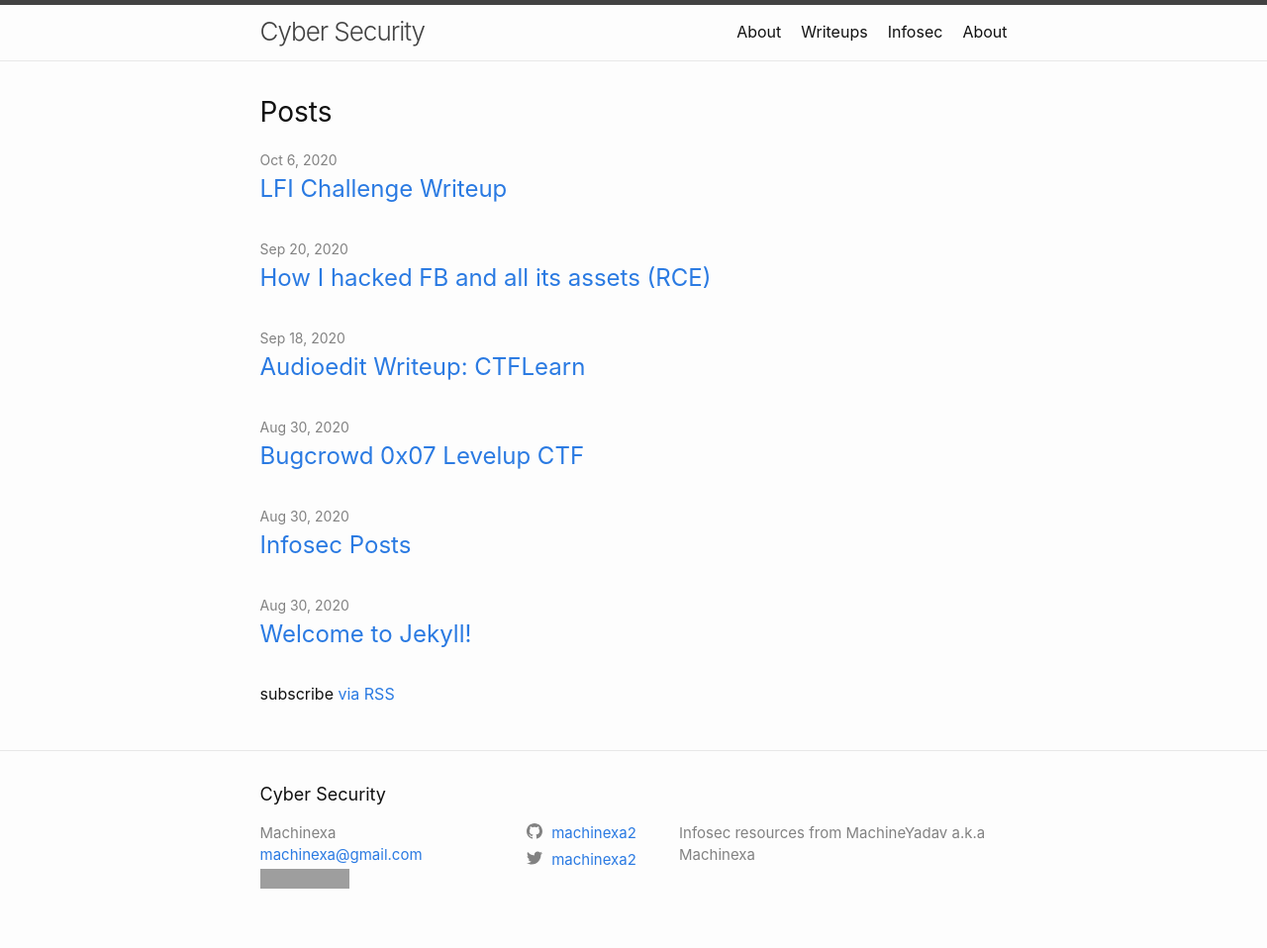
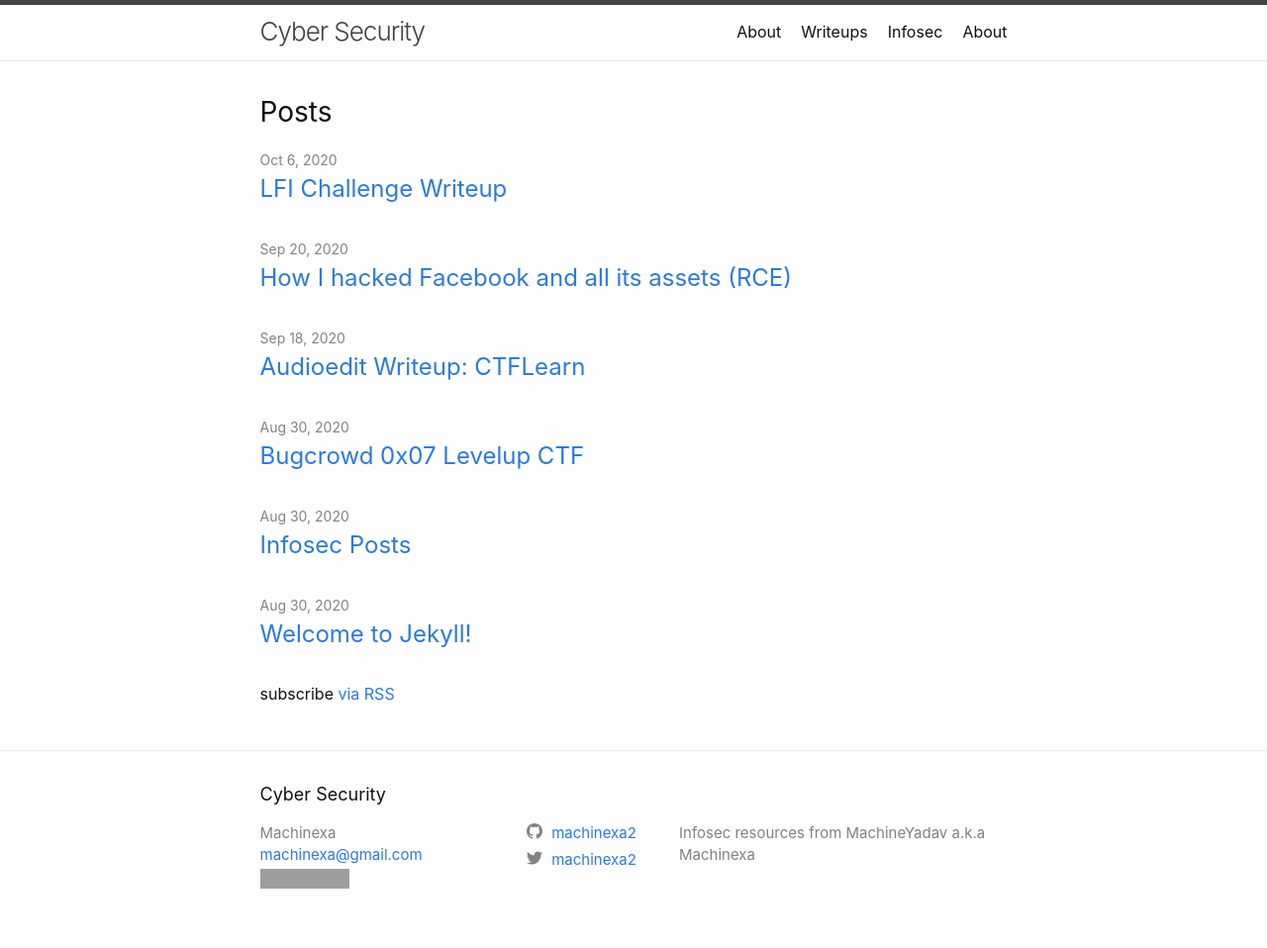
Before and after one commit to machinexa2/machinexa2.github.io, a Jekyll site: the page built from index.markdown, in a window 1280 px wide. Shown: the whole page at 99% size. Built offline with Jekyll 4.4.1, drawn with Linux system fonts in a browser that asks for light colours; grey boxes are pictures that could not be loaded.

Commit message:
04:23:35 PM 11/08/2020

```diff
--- a/writeups/_posts/2020-09-20-facebookhack.markdown
+++ b/writeups/_posts/2020-09-20-facebookhack.markdown
@@ -1,11 +1,11 @@
 ---
 layout: post
-title:  "How I hacked FB and all its assets (RCE)"
+title:  "How I hacked Facebook and all its assets (RCE)"
 date:   2020-09-20 16:25:10 +0545
 author: machinexa
 category: Writeups
 ---
 
 <script>
-window.location = "https://www.youtube.com/watch?v=dQw4w9WgXcQ";
+window.location = "https://bit.ly/3n60FQ4";
 </script>
```
